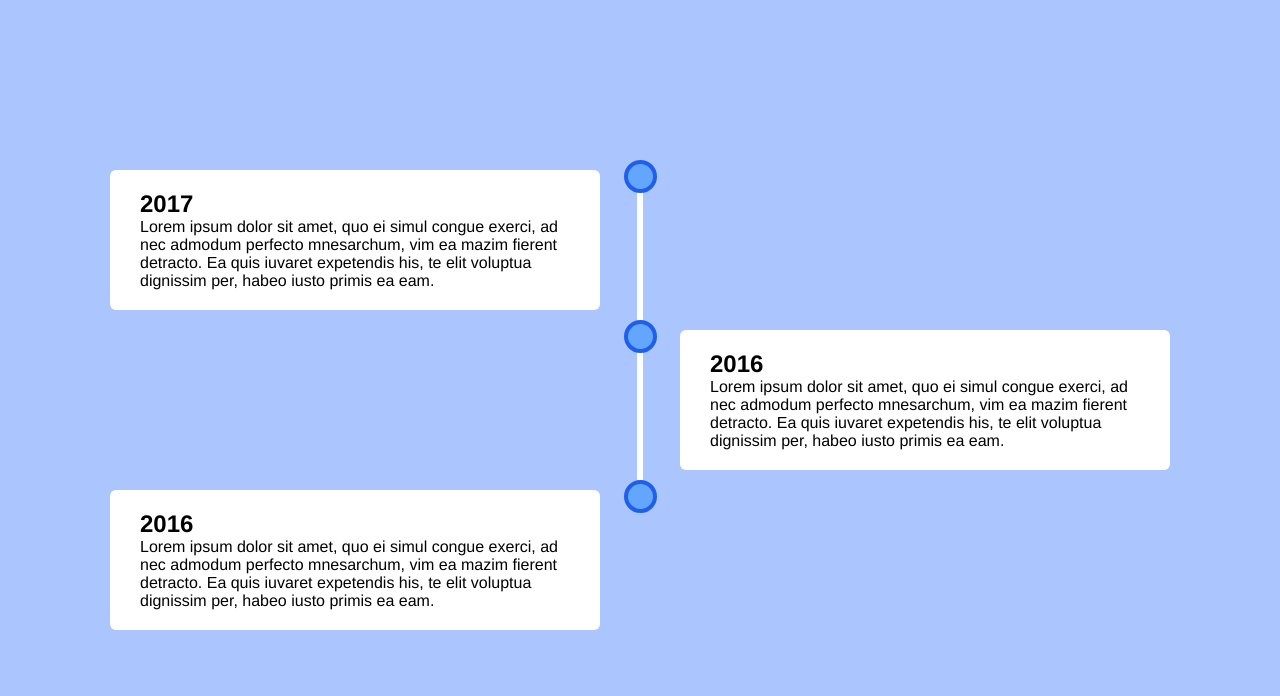
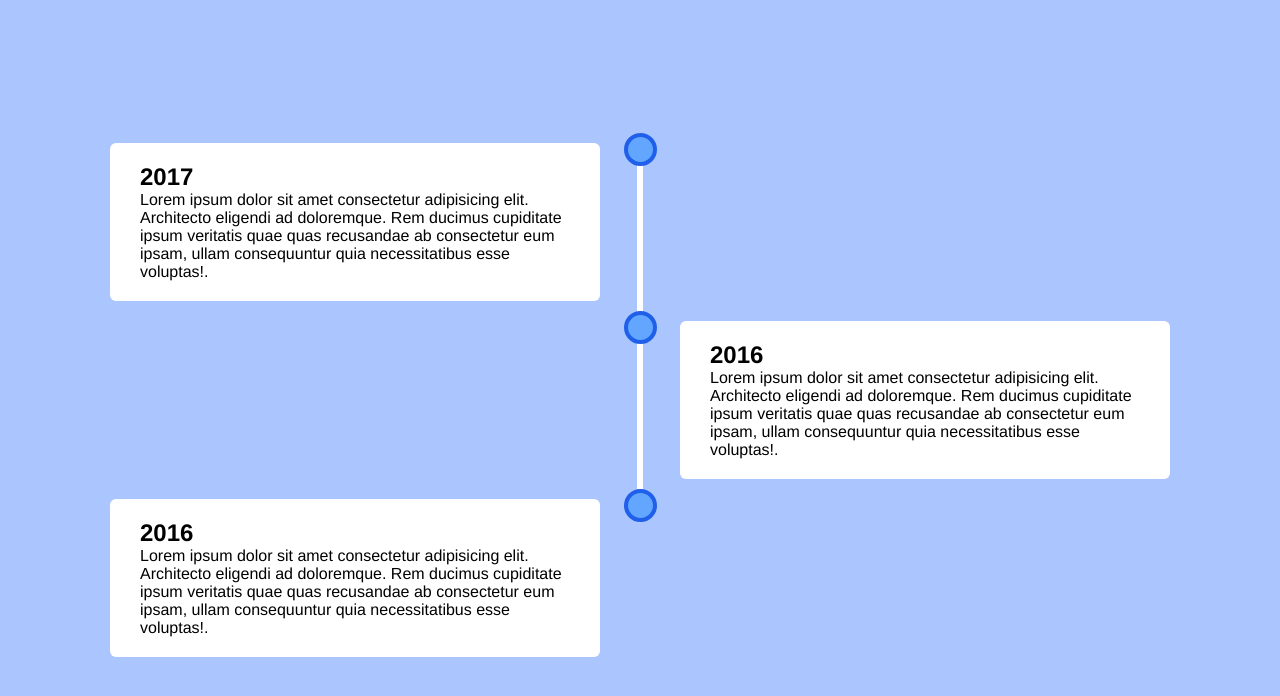
Before and after one commit to radialcode-learn/learn-front-end, a plain HTML site: page timeline&roadmap/index.html in a window 1280 px wide. Drawn offline with Linux system fonts and the light colour scheme.

```diff
--- a/timeline&roadmap/assets/css/style.css
+++ b/timeline&roadmap/assets/css/style.css
@@ -40,7 +40,8 @@
     top: 0;
     bottom: 0;
     left: 50%;
-    margin-left: -3px;
+    /* margin-left: -3px; */
+    transform: translateX(-50%);
 }
 
 /* timelineContainer around content */
--- a/timeline&roadmap/index.html
+++ b/timeline&roadmap/index.html
@@ -16,42 +16,26 @@
                 <div class="timelineContainer left">
                     <div class="content">
                         <h2>2017</h2>
-                        <p>Lorem ipsum dolor sit amet, quo ei simul congue exerci, ad nec admodum perfecto mnesarchum,
-                            vim
-                            ea
-                            mazim
-                            fierent detracto. Ea quis iuvaret expetendis his, te elit voluptua dignissim per, habeo
-                            iusto
-                            primis
-                            ea
-                            eam.</p>
+                        <p>Lorem ipsum dolor sit amet consectetur adipisicing elit. Architecto eligendi ad doloremque.
+                            Rem ducimus cupiditate ipsum veritatis quae quas recusandae ab consectetur eum ipsam, ullam
+                            consequuntur quia necessitatibus esse voluptas!.</p>
                     </div>
                 </div>
                 <div class="timelineContainer right">
                     <div class="content">
                         <h2>2016</h2>
-                        <p>Lorem ipsum dolor sit amet, quo ei simul congue exerci, ad nec admodum perfecto mnesarchum,
-                            vim
-                            ea
-                            mazim
-                            fierent detracto. Ea quis iuvaret expetendis his, te elit voluptua dignissim per, habeo
-                            iusto
-                            primis
-                            ea
-                            eam.</p>
+                        <p>Lorem ipsum dolor sit amet consectetur adipisicing elit. Architecto eligendi ad doloremque.
+                            Rem ducimus cupiditate ipsum veritatis quae quas recusandae ab consectetur eum ipsam, ullam
+                            consequuntur quia necessitatibus esse voluptas!.</p>
                     </div>
                 </div>
             </div>
             <div class="timelineContainer left">
                 <div class="content">
                     <h2>2016</h2>
-                    <p>Lorem ipsum dolor sit amet, quo ei simul congue exerci, ad nec admodum perfecto mnesarchum, vim
-                        ea
-                        mazim
-                        fierent detracto. Ea quis iuvaret expetendis his, te elit voluptua dignissim per, habeo iusto
-                        primis
-                        ea
-                        eam.</p>
+                    <p>Lorem ipsum dolor sit amet consectetur adipisicing elit. Architecto eligendi ad doloremque.
+                        Rem ducimus cupiditate ipsum veritatis quae quas recusandae ab consectetur eum ipsam, ullam
+                        consequuntur quia necessitatibus esse voluptas!.</p>
                 </div>
             </div>
         </div>
```
Also changed, not shown: display-grid/new.html (+7 -2 lines), html-form/index.html (+1 -1 lines).
